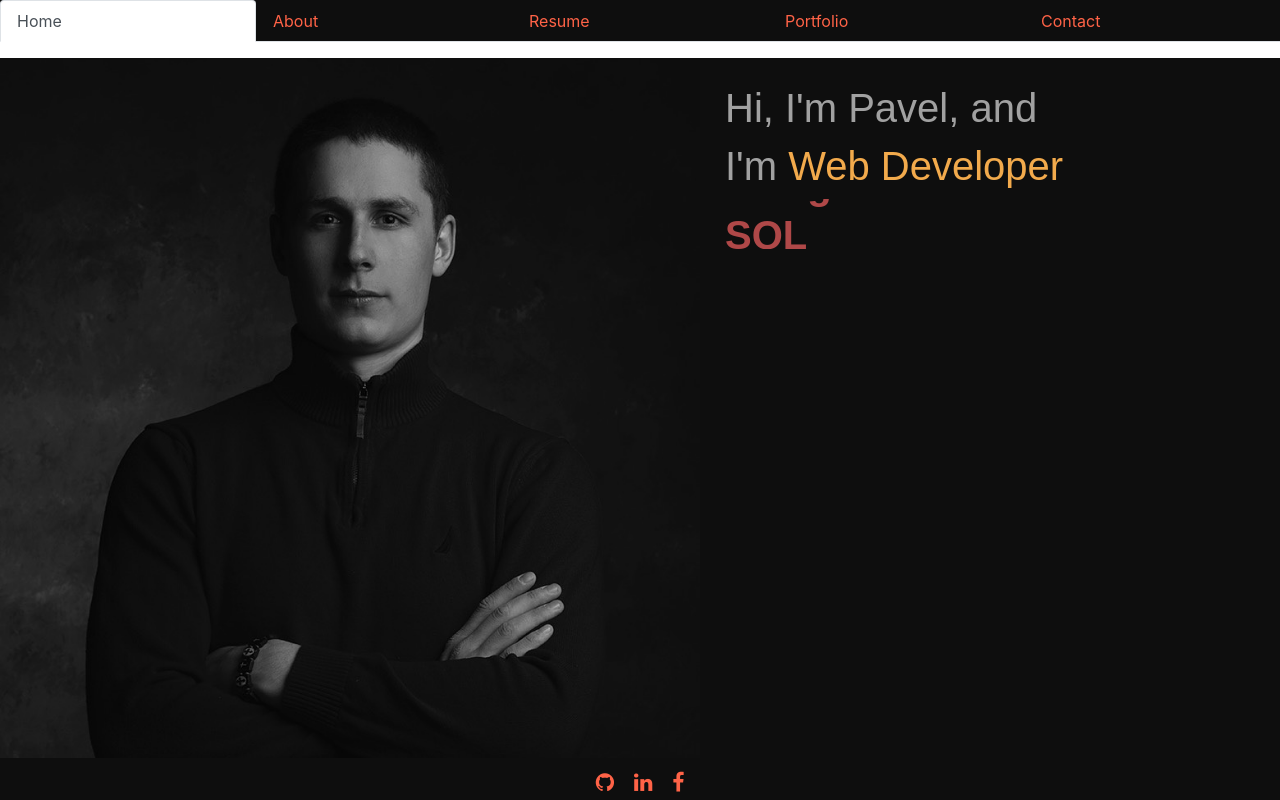
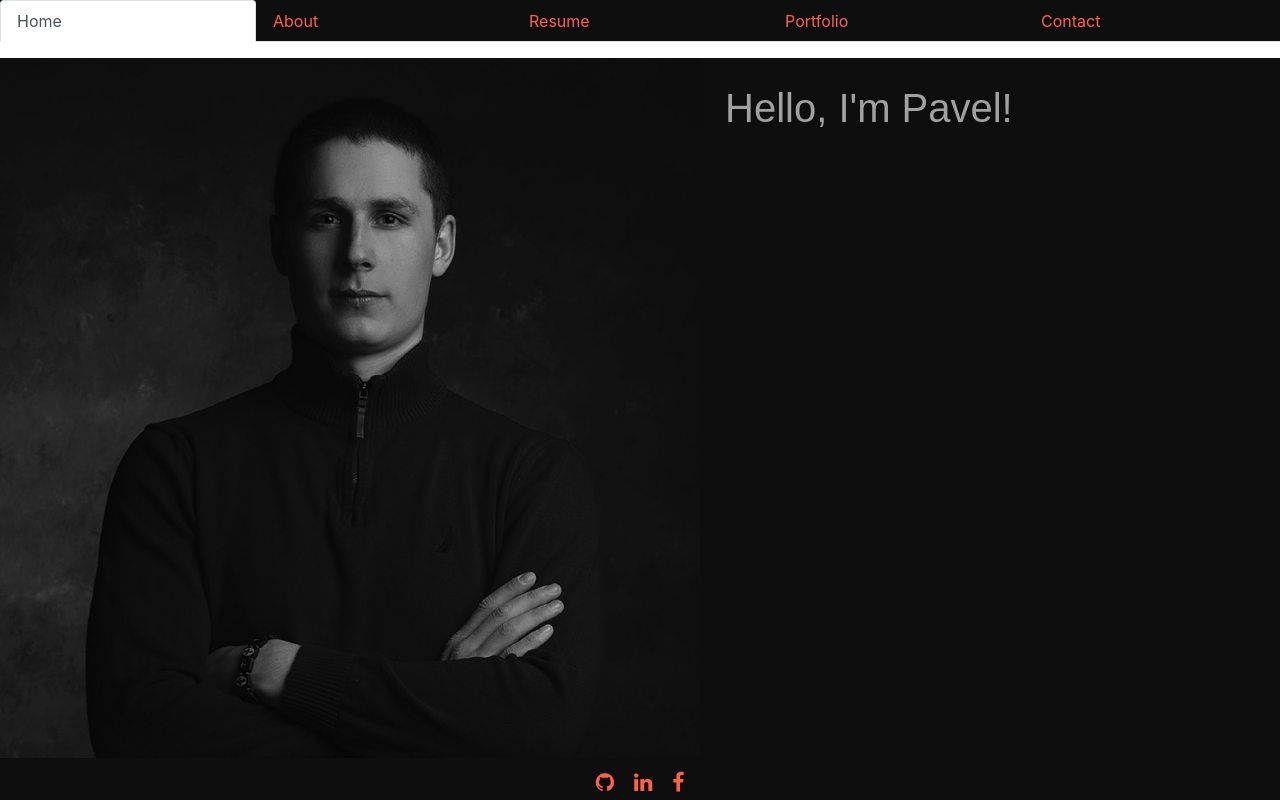
Before and after one commit to paveldarii/iPortfolio-2.0, a React (Create React App) app: page / in a window 1280 px wide. Built offline with nearby package versions, Linux system fonts and the light colour scheme.

Commit message:
removed some greeting text

```diff
--- a/src/components/Hero/index.js
+++ b/src/components/Hero/index.js
@@ -7,11 +7,8 @@ function Hero() {
     <div id="hero-container">
       <img src={profileImg} alt="pavel darii" id="hero-img" />
       <div id="main-text-container">
-        <h1 className="main-text">Hi, I'm Pavel, and</h1>
-        <h2 className="main-text">
-          I'm <span id="job-name">Web Developer</span>
-        </h2>
-        <AnimatedText id="home-greeting"></AnimatedText>
+        <h1 className="main-text">Hello, I'm Pavel!</h1>
+        <h2 className="main-text"></h2>
       </div>
       <div className="social-links mt-3 text-center">
         <a href="https://github.com/paveldarii" className="twitter">
```
